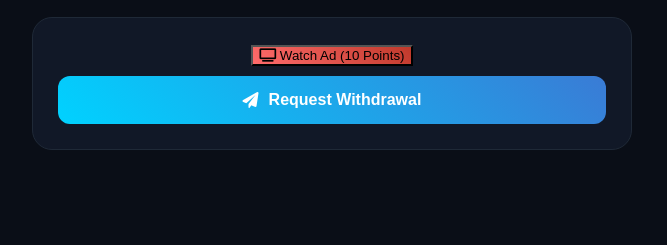
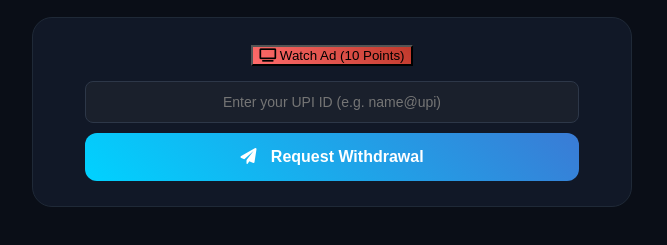
Before and after one commit to ramlal740890-cpu/Backend-reffer-, a website: page web/index.html in a window 1280 px wide. Shown: the part 917-1162 px from the top of the page, without its empty margins (308-975 px from the left). Before the commit the page ends 1127 px from the top, so only its background shows below. Drawn offline with Linux system fonts and the light colour scheme; a script that the page names is missing.

Commit message:
Refactor withdrawal button for better styling

```diff
--- a/web/index.html
+++ b/web/index.html
@@ -111,10 +111,12 @@
             <button id="watchAdBtn" class="btn-ad" onclick="watchAd()">
     <i class="fas fa-tv"></i> Watch Ad (10 Points)
 </button>
+<input type="text" id="upiId" placeholder="Enter your UPI ID (e.g. name@upi)" style="width: 90%; padding: 12px; margin-bottom: 10px; border-radius: 8px; border: 1px solid #2d3748; background: #1a202c; color: white; display: block; margin-left: auto; margin-right: auto;">
 
-            <button class="btn btn-blue" onclick="sendWithdraw()">
-                <i class="fas fa-paper-plane"></i> Request Withdrawal
-            </button>
+<button class="btn btn-blue" onclick="sendWithdraw()" id="withdrawBtn" style="width: 90%; display: block; margin-left: auto; margin-right: auto;">
+    <i class="fas fa-paper-plane"></i> Request Withdrawal
+</button>
+
         </div>
 
     </div>
```
